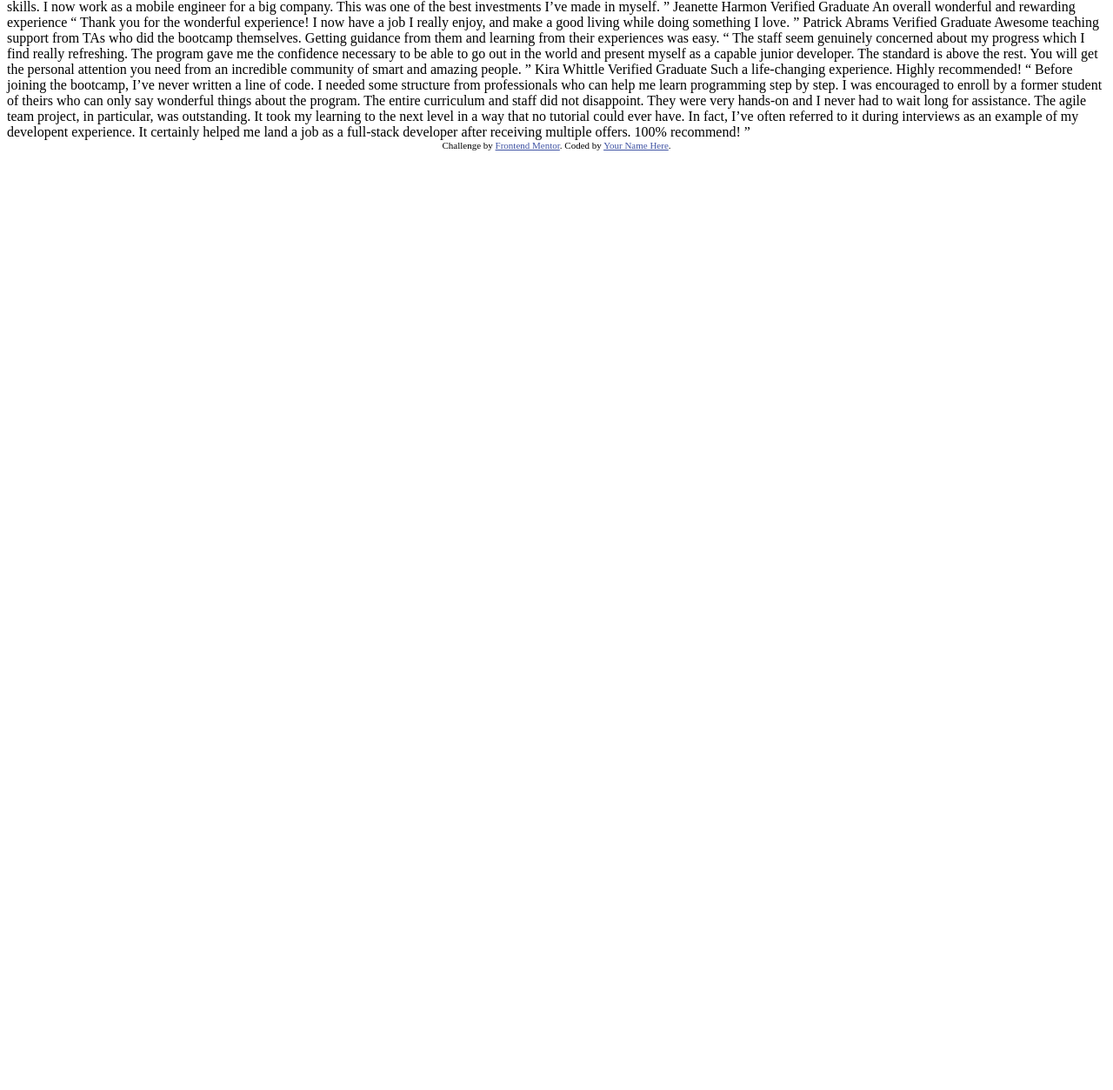
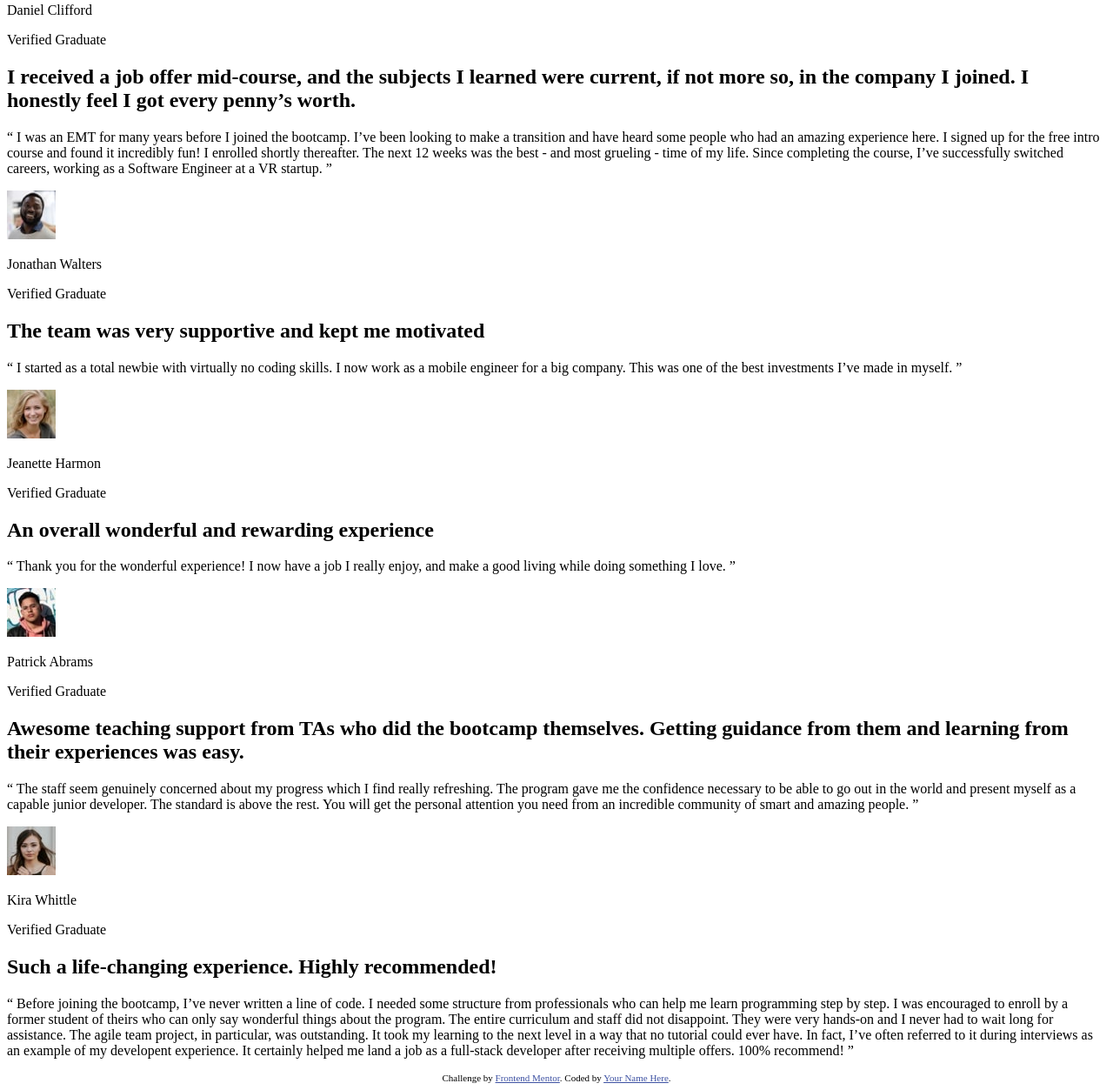
Before and after one commit to jacobntran/testimonials-grid-section, a plain HTML site: page index.html in a window 1280 px wide. Shown: the part 81-1334 px from the top of the page at 87% size. Before the commit the page ends 800 px from the top, so only its background shows below. Drawn offline with Linux system fonts and the light colour scheme.

Commit message:
created intial html markup

```diff
--- a/index.html
+++ b/index.html
@@ -1,76 +1,152 @@
 <!DOCTYPE html>
 <html lang="en">
   <head>
-  <meta charset="UTF-8">
-  <meta name="viewport" content="width=device-width, initial-scale=1.0"> <!-- displays site properly based on user's device -->
+    <meta charset="UTF-8" />
+    <meta name="viewport" content="width=device-width, initial-scale=1.0" />
+    <!-- displays site properly based on user's device -->
 
-  <link rel="icon" type="image/png" sizes="32x32" href="./images/favicon-32x32.png">
+    <link
+      rel="icon"
+      type="image/png"
+      sizes="32x32"
+      href="./images/favicon-32x32.png"
+    />
 
     <title>Frontend Mentor | [Challenge Name Here]</title>
 
     <!-- Feel free to remove these styles or customise in your own stylesheet 👍 -->
     <style>
-    .attribution { font-size: 11px; text-align: center; }
-    .attribution a { color: hsl(228, 45%, 44%); }
+      .attribution {
+        font-size: 11px;
+        text-align: center;
+      }
+      .attribution a {
+        color: hsl(228, 45%, 44%);
+      }
     </style>
   </head>
   <body>
-  Daniel Clifford
-  Verified Graduate
-
-  I received a job offer mid-course, and the subjects I learned were current, if not more so,
-  in the company I joined. I honestly feel I got every penny’s worth.
-
-  “ I was an EMT for many years before I joined the bootcamp. I’ve been looking to make a
-  transition and have heard some people who had an amazing experience here. I signed up
-  for the free intro course and found it incredibly fun! I enrolled shortly thereafter.
-  The next 12 weeks was the best - and most grueling - time of my life. Since completing
-  the course, I’ve successfully switched careers, working as a Software Engineer at a VR startup. ”
-
-  Jonathan Walters
-  Verified Graduate
-
+    <main>
+      <div class="grid-item grid-item--bg-purple">
+        <div class="grid-item__author">
+          <img
+            src="./images/image-daniel.jpg"
+            alt="daniel clifford profile image"
+            class="grid-item__author-image"
+          />
+          <p class="grid-item__author-name">Daniel Clifford</p>
+          <p class="grid-item__author-status">Verified Graduate</p>
+        </div>
+        <h2 class="grid-item__highlight">
+          I received a job offer mid-course, and the subjects I learned were
+          current, if not more so, in the company I joined. I honestly feel I
+          got every penny’s worth.
+        </h2>
+        <p class="grid-item__quote">
+          “ I was an EMT for many years before I joined the bootcamp. I’ve been
+          looking to make a transition and have heard some people who had an
+          amazing experience here. I signed up for the free intro course and
+          found it incredibly fun! I enrolled shortly thereafter. The next 12
+          weeks was the best - and most grueling - time of my life. Since
+          completing the course, I’ve successfully switched careers, working as
+          a Software Engineer at a VR startup. ”
+        </p>
+      </div>
+      <div class="grid-item grid-item--bg-gray-blue">
+        <div class="grid-item__author">
+          <img
+            src="./images/image-jonathan.jpg"
+            alt="jonathan walters profile picture"
+            class="grid-item__author-image"
+          />
+          <p class="grid-item__author-name">Jonathan Walters</p>
+          <p class="grid-item__author-status">Verified Graduate</p>
+        </div>
+        <h2 class="grid-item__highlight">
           The team was very supportive and kept me motivated
-
-  “ I started as a total newbie with virtually no coding skills. I now work as a mobile engineer
-  for a big company. This was one of the best investments I’ve made in myself. ”
-
-  Jeanette Harmon
-  Verified Graduate
-
+        </h2>
+        <p class="grid-item__quote">
+          “ I started as a total newbie with virtually no coding skills. I now
+          work as a mobile engineer for a big company. This was one of the best
+          investments I’ve made in myself. ”
+        </p>
+      </div>
+      <div class="grid-item grid-item--bg-white">
+        <div class="grid-item__author">
+          <img
+            src="./images/image-jeanette.jpg"
+            alt="jeanette harmon profile picture"
+            class="grid-item__author-image"
+          />
+          <p class="grid-item__author-name">Jeanette Harmon</p>
+          <p class="grid-item__author-status">Verified Graduate</p>
+        </div>
+        <h2 class="grid-item__highlight">
           An overall wonderful and rewarding experience
-
-  “ Thank you for the wonderful experience! I now have a job I really enjoy, and make a good living
-  while doing something I love. ”
-
-  Patrick Abrams
-  Verified Graduate
-
-  Awesome teaching support from TAs who did the bootcamp themselves. Getting guidance from them and
-  learning from their experiences was easy.
-
-  “ The staff seem genuinely concerned about my progress which I find really refreshing. The program
-  gave me the confidence necessary to be able to go out in the world and present myself as a capable
-  junior developer. The standard is above the rest. You will get the personal attention you need from
-  an incredible community of smart and amazing people. ”
-
-  Kira Whittle
-  Verified Graduate
-
+        </h2>
+        <p class="grid-item__quote">
+          “ Thank you for the wonderful experience! I now have a job I really
+          enjoy, and make a good living while doing something I love. ”
+        </p>
+      </div>
+      <div class="grid-item grid-item--bg-black-blue">
+        <div class="grid-item__author">
+          <img
+            src="./images/image-patrick.jpg"
+            alt="patrick abrams profile picture"
+            class="grid-item__author-image"
+          />
+          <p class="grid-item__author-name">Patrick Abrams</p>
+          <p class="grid-item__author-status">Verified Graduate</p>
+        </div>
+        <h2 class="grid-item__highlight">
+          Awesome teaching support from TAs who did the bootcamp themselves.
+          Getting guidance from them and learning from their experiences was
+          easy.
+        </h2>
+        <p class="grid-item__quote">
+          “ The staff seem genuinely concerned about my progress which I find
+          really refreshing. The program gave me the confidence necessary to be
+          able to go out in the world and present myself as a capable junior
+          developer. The standard is above the rest. You will get the personal
+          attention you need from an incredible community of smart and amazing
+          people. ”
+        </p>
+      </div>
+      <div class="grid-item grid-item--bg-white">
+        <div class="grid-item__author">
+          <img
+            src="./images/image-kira.jpg"
+            alt="kira whittle profile picture"
+            class="grid-item__author-image"
+          />
+          <p class="grid-item__author-name">Kira Whittle</p>
+          <p class="grid-item__author-status">Verified Graduate</p>
+        </div>
+        <h2 class="grid-item__highlight">
           Such a life-changing experience. Highly recommended!
-
-  “ Before joining the bootcamp, I’ve never written a line of code. I needed some structure from
-  professionals who can help me learn programming step by step. I was encouraged to enroll by a former
-  student of theirs who can only say wonderful things about the program. The entire curriculum and staff
-  did not disappoint. They were very hands-on and I never had to wait long for assistance. The agile team
-  project, in particular, was outstanding. It took my learning to the next level in a way that no tutorial
-  could ever have. In fact, I’ve often referred to it during interviews as an example of my developent
-  experience. It certainly helped me land a job as a full-stack developer after receiving multiple offers.
-  100% recommend! ”
+        </h2>
+        <p class="grid-item__quote">
+          “ Before joining the bootcamp, I’ve never written a line of code. I
+          needed some structure from professionals who can help me learn
+          programming step by step. I was encouraged to enroll by a former
+          student of theirs who can only say wonderful things about the program.
+          The entire curriculum and staff did not disappoint. They were very
+          hands-on and I never had to wait long for assistance. The agile team
+          project, in particular, was outstanding. It took my learning to the
+          next level in a way that no tutorial could ever have. In fact, I’ve
+          often referred to it during interviews as an example of my developent
+          experience. It certainly helped me land a job as a full-stack
+          developer after receiving multiple offers. 100% recommend! ”
+        </p>
+      </div>
+    </main>
 
     <div class="attribution">
-    Challenge by <a href="https://www.frontendmentor.io?ref=challenge" target="_blank">Frontend Mentor</a>.
-    Coded by <a href="#">Your Name Here</a>.
+      Challenge by
+      <a href="https://www.frontendmentor.io?ref=challenge" target="_blank"
+        >Frontend Mentor</a
+      >. Coded by <a href="#">Your Name Here</a>.
     </div>
   </body>
 </html>
```
Lines whose indentation alone changed are shown as unchanged.
